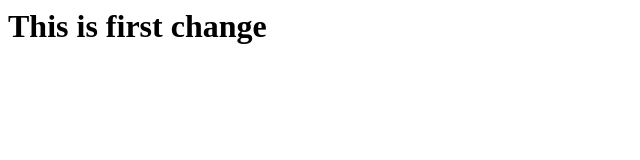
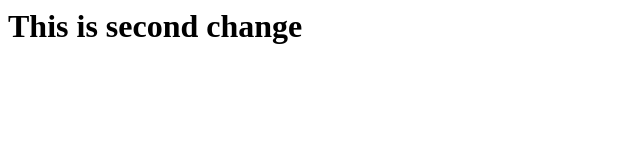
Before and after one commit to richamishra006/argocd-test, a plain HTML site: page k8s-addons/guestbook/index.html in a window 1280 px wide. Shown: the whole page, without its empty margins (0-640 px from the left). Drawn offline with Linux system fonts and the light colour scheme.

Commit message:
added second change

```diff
--- a/k8s-addons/guestbook/index.html
+++ b/k8s-addons/guestbook/index.html
@@ -1,6 +1,6 @@
 <html>
 <head><title>Welcome</title></head>
 <body>
-  <h1>This is first change</h1>
+  <h1>This is second change</h1>
 </body>
 </html>
```
